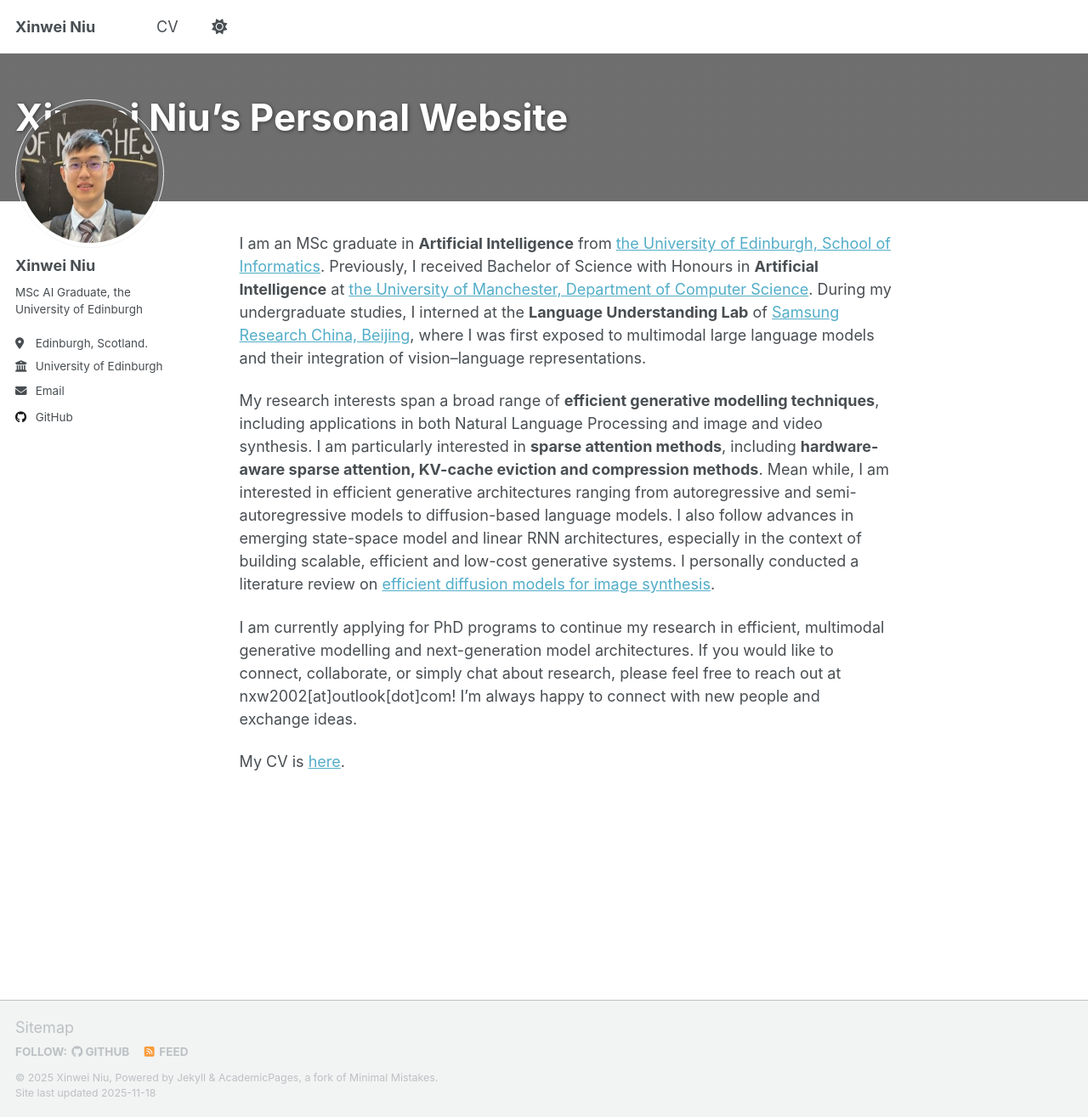
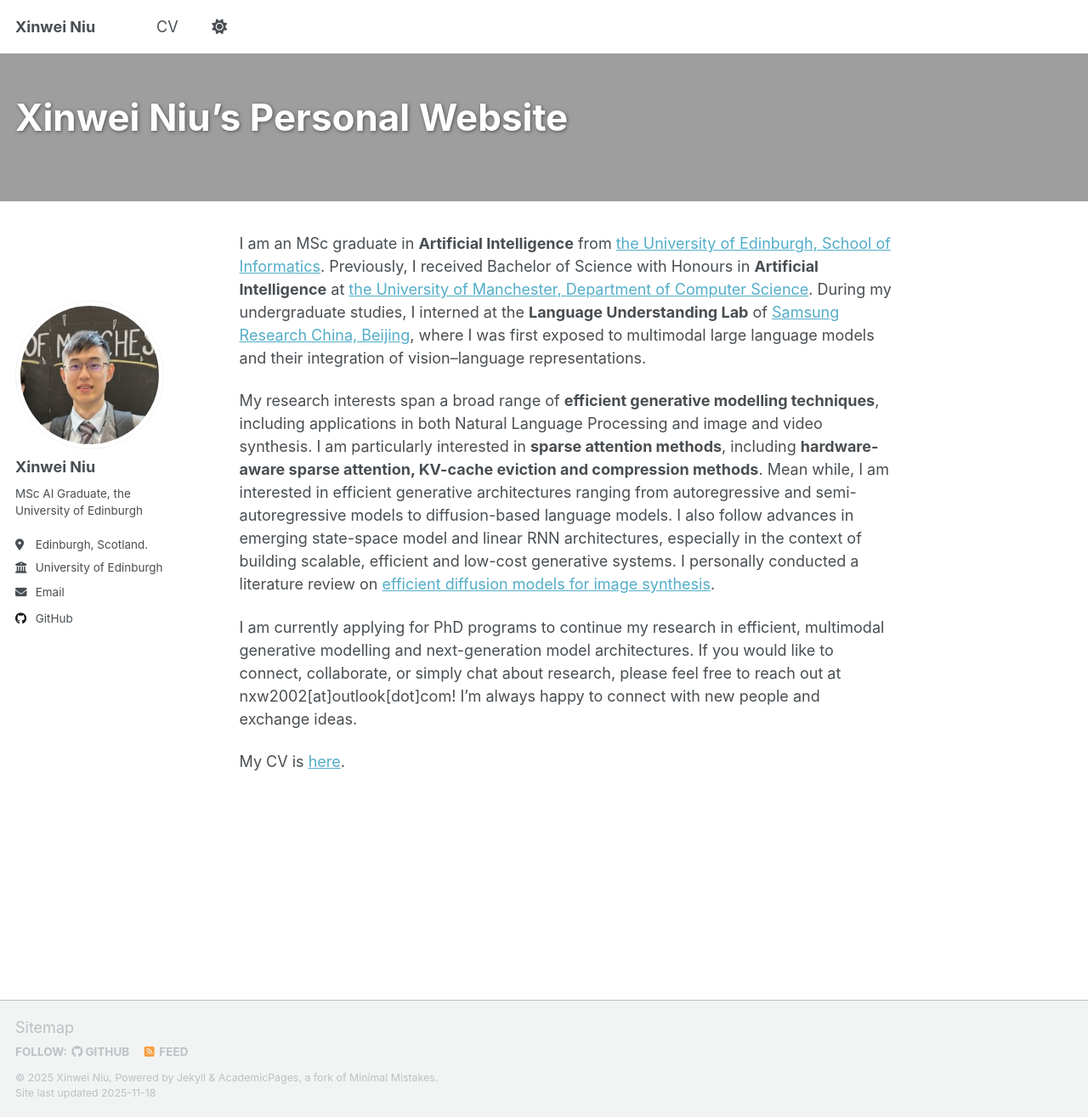
Before and after one commit to xinwei-niu/xinwei-niu.github.io, a Jekyll site: the page built from _pages/about.md, in a window 1280 px wide and 1315 px high. Shown: the whole window at 85% size. Built offline with Jekyll 4.4.1, drawn with Linux system fonts in a browser that asks for light colours; a script that is not in the unit is left out.

Commit message:
change detail

```diff
--- a/_includes/sidebar.html
+++ b/_includes/sidebar.html
@@ -1,7 +1,7 @@
 {% include base_path %}
 
 {% if page.author_profile or layout.author_profile or page.sidebar %}
-  <div class="sidebar sticky">
+  <div class="sidebar">
   {% if page.author_profile or layout.author_profile %}{% include author-profile.html %}{% endif %}
   {% if page.sidebar %}
     {% for s in page.sidebar %}
--- a/_pages/about.md
+++ b/_pages/about.md
@@ -7,8 +7,7 @@ redirect_from:
   - /about.html
 
 header:
-  overlay_image: /files/banner.jpg   # path to your banner photo
-  overlay_filter: 0.3                       # optional: darken/lighten overlay (0–1)
+  overlay_image: /files/banner.jpg   # path to your banner photo                     # optional: darken/lighten overlay (0–1)
 ---
 
 
```
